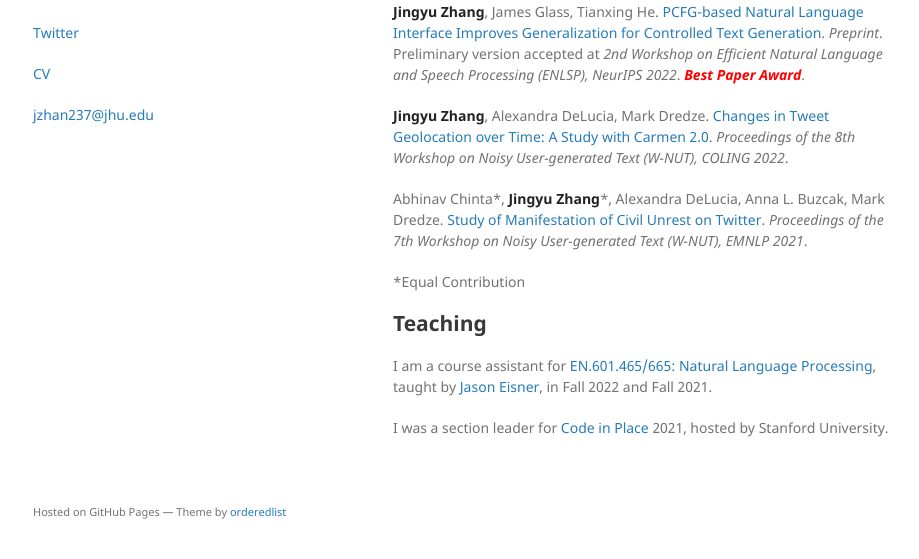
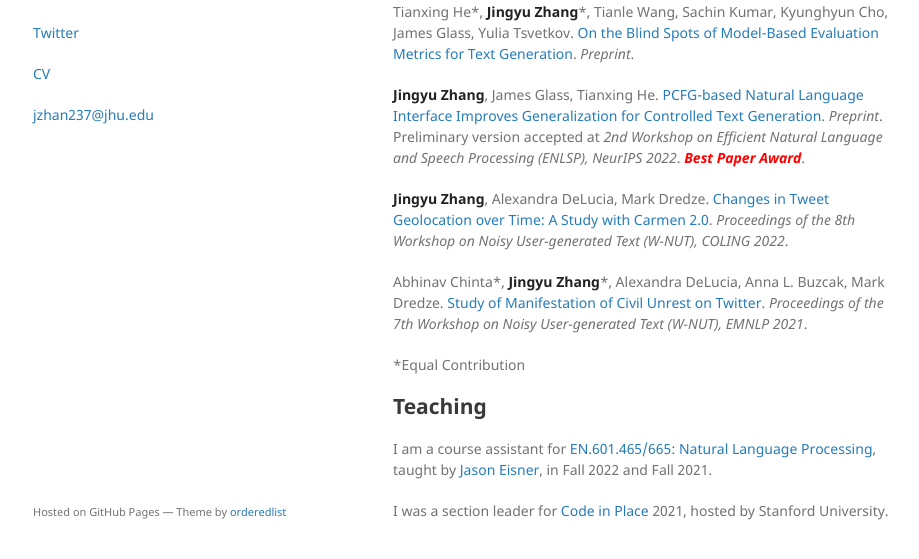
Before and after one commit to jackjyzhang/jackjyzhang.github.io, a Jekyll site: the page built from index.md, in a window 1280 px wide and 962 px high, cut to the strip 371-930 px from the top of the window. Shown: the whole strip, without its empty margins (177-1096 px from the left). Built offline with Jekyll 4.4.1, drawn with Linux system fonts in a browser that asks for light colours.

Commit message:
add blind spot paper

```diff
--- a/index.md
+++ b/index.md
@@ -12,6 +12,8 @@ My research interest lies in the area of Natural Language Processing, particular
 
 ## Publications
 
+Tianxing He\*, **Jingyu Zhang**\*, Tianle Wang, Sachin Kumar, Kyunghyun Cho, James Glass, Yulia Tsvetkov. [On the Blind Spots of Model-Based Evaluation Metrics for Text Generation](https://arxiv.org/abs/2212.10020). *Preprint*.
+
 **Jingyu Zhang**, James Glass, Tianxing He. [PCFG-based Natural Language Interface Improves Generalization for Controlled Text Generation](https://arxiv.org/abs/2210.07431). *Preprint*. Preliminary version accepted at *2nd Workshop on Efficient Natural Language and Speech Processing (ENLSP), NeurIPS 2022*. **<span style="color:red">*Best Paper Award*</span>**.
 
 **Jingyu Zhang**, Alexandra DeLucia, Mark Dredze. [Changes in Tweet Geolocation over Time: A Study with Carmen 2.0](https://aclanthology.org/2022.wnut-1.1/). *Proceedings of the 8th Workshop on Noisy User-generated Text (W-NUT), COLING 2022*.
```
